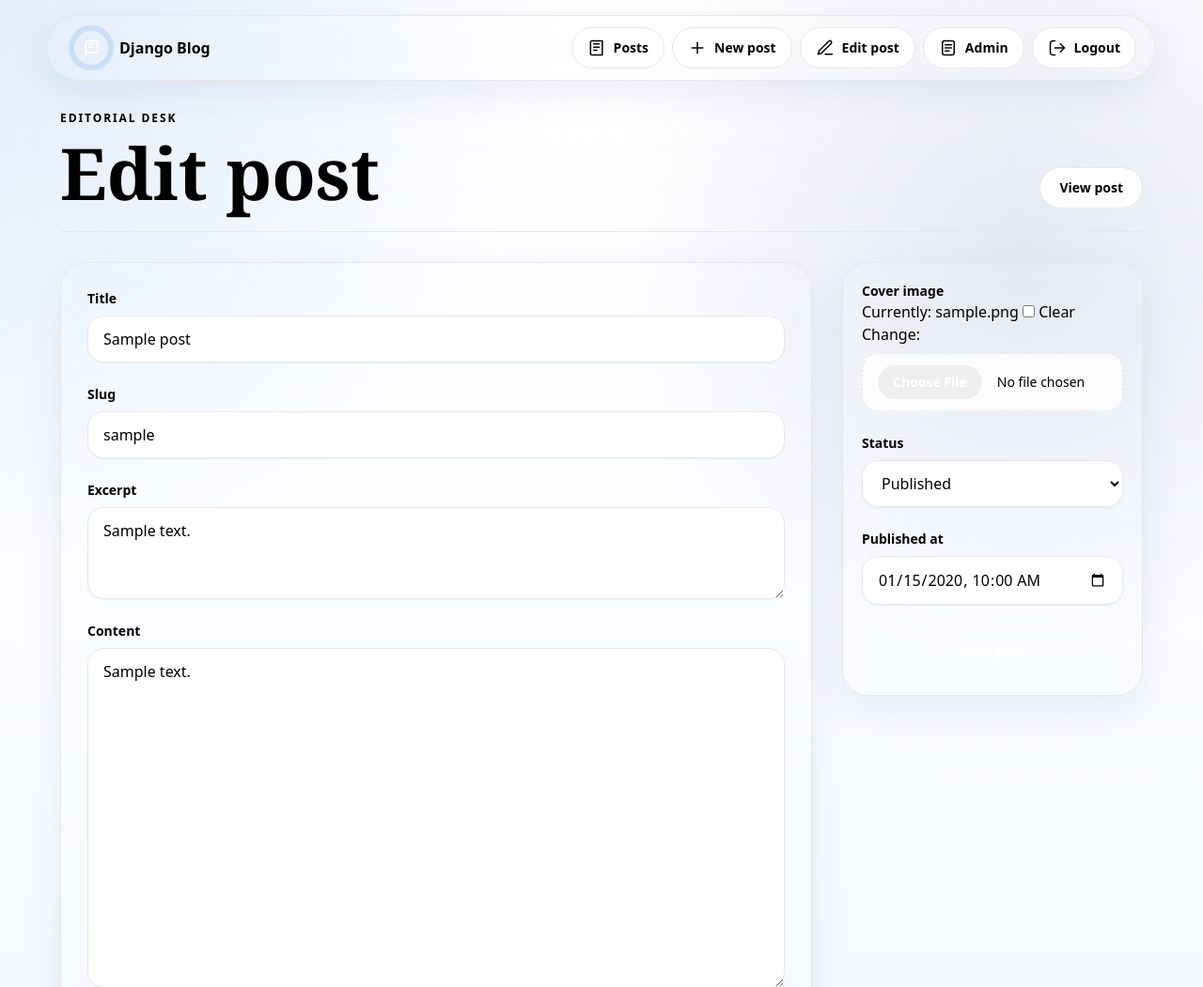
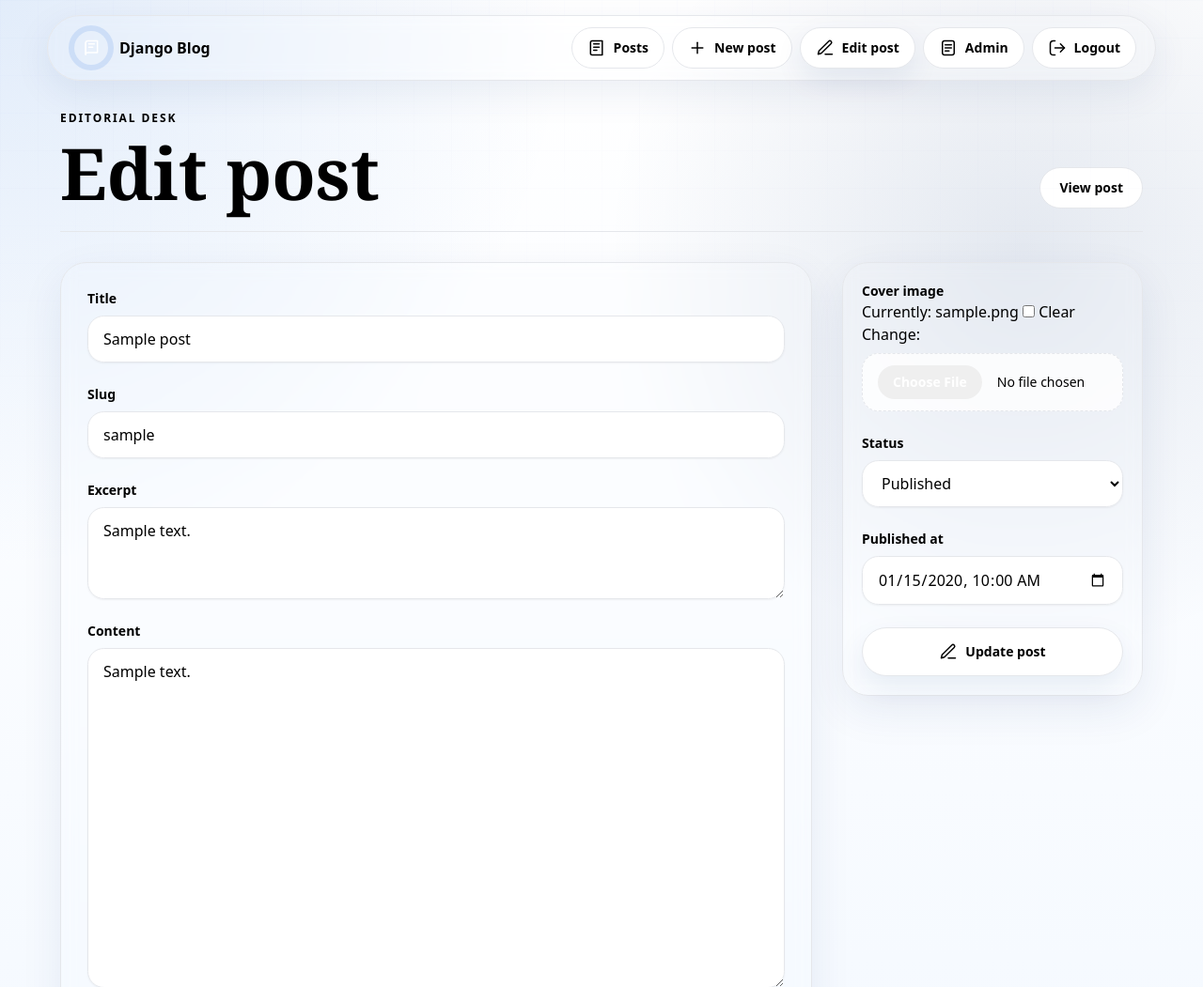
Before and after one commit to guikastner/Django01_blog, a Django app: a page that uses templates/base.html in a window 1280 px wide. Shown: the top 1051 px of the page at 94% size. Run offline with Django 5.2, Linux system fonts and the light colour scheme; a user stored in the database is signed in; tables that the repository leaves empty hold one stand-in row (values such as "Sample post"); some libraries are stand-ins or nearby versions.

Commit message:
style(blog): align editor actions

```diff
--- a/blog/tests.py
+++ b/blog/tests.py
@@ -211,6 +211,12 @@ class PostEditorViewTests(TestCase):
         self.add_permission(user, "change_post")
         self.client.force_login(user)
 
+        get_response = self.client.get(reverse("blog:post_update", kwargs={"slug": self.post.slug}))
+
+        self.assertContains(get_response, "Edit post")
+        self.assertContains(get_response, "Update post")
+        self.assertContains(get_response, 'data-editor-icon="update-post"')
+
         response = self.client.post(
             reverse("blog:post_update", kwargs={"slug": self.post.slug}),
             {
--- a/blog/views.py
+++ b/blog/views.py
@@ -59,6 +59,7 @@ class PostFormMixin(LoginRequiredMixin, PermissionRequiredMixin):
     template_name = "blog/post_form.html"
     slug_field = "slug"
     slug_url_kwarg = "slug"
+    submit_icon = "save-post"
 
     def get_form_kwargs(self):
         kwargs = super().get_form_kwargs()
@@ -69,6 +70,7 @@ class PostFormMixin(LoginRequiredMixin, PermissionRequiredMixin):
         context = super().get_context_data(**kwargs)
         context["form_title"] = self.form_title
         context["submit_label"] = self.submit_label
+        context["submit_icon"] = self.submit_icon
         context["can_view_post"] = bool(getattr(self, "object", None) and self.object.is_public())
         return context
 
@@ -94,7 +96,8 @@ class PostCreateView(PostFormMixin, CreateView):
 class PostUpdateView(PostFormMixin, UpdateView):
     permission_required = "blog.change_post"
     form_title = "Edit post"
-    submit_label = "Save post"
+    submit_label = "Update post"
+    submit_icon = "update-post"
 
     def get_queryset(self):
         return Post.objects.select_related("author")
--- a/templates/base.html
+++ b/templates/base.html
@@ -69,7 +69,7 @@
               </a>
             {% endif %}
             {% if post and perms.blog.change_post %}
-              <a href="{% url 'blog:post_update' post.slug %}" class="inline-flex min-h-11 items-center gap-2 rounded-full border border-line bg-white px-4 text-sm font-bold text-accent transition hover:-translate-y-0.5 hover:border-brand/30 hover:text-brand focus-visible:outline-none focus-visible:ring-4 focus-visible:ring-brand/25">
+              <a href="{% url 'blog:post_update' post.slug %}" class="inline-flex min-h-11 items-center gap-2 rounded-full border border-line bg-white px-4 text-sm font-bold text-accent shadow-[0_12px_30px_rgba(10,53,116,0.08)] transition hover:-translate-y-0.5 hover:border-brand/30 hover:text-brand focus-visible:outline-none focus-visible:ring-4 focus-visible:ring-brand/25">
                 <svg data-nav-icon="edit-post" class="h-5 w-5 shrink-0 stroke-current text-brand" viewBox="0 0 24 24" fill="none" stroke-width="1.8" stroke-linecap="round" stroke-linejoin="round" aria-hidden="true">
                   <path d="M12 20h9"></path>
                   <path d="M16.5 3.5a2.1 2.1 0 0 1 3 3L7 19l-4 1 1-4z"></path>
--- a/templates/blog/post_form.html
+++ b/templates/blog/post_form.html
@@ -78,7 +78,13 @@
           </div>
         {% endif %}
 
-        <button type="submit" class="inline-flex min-h-[3.25rem] w-full items-center justify-center rounded-full bg-accent px-5 text-sm font-bold text-white transition hover:-translate-y-0.5 hover:bg-brand focus-visible:outline-none focus-visible:ring-4 focus-visible:ring-brand/25">{{ submit_label }}</button>
+        <button type="submit" class="inline-flex min-h-[3.25rem] w-full items-center justify-center gap-2 rounded-full border border-line bg-white px-5 text-sm font-bold text-accent shadow-[0_12px_30px_rgba(10,53,116,0.08)] transition hover:-translate-y-0.5 hover:border-brand/30 hover:text-brand focus-visible:outline-none focus-visible:ring-4 focus-visible:ring-brand/25">
+          <svg data-editor-icon="{{ submit_icon }}" class="h-5 w-5 shrink-0 stroke-current text-brand" viewBox="0 0 24 24" fill="none" stroke-width="1.8" stroke-linecap="round" stroke-linejoin="round" aria-hidden="true">
+            <path d="M12 20h9"></path>
+            <path d="M16.5 3.5a2.1 2.1 0 0 1 3 3L7 19l-4 1 1-4z"></path>
+          </svg>
+          <span>{{ submit_label }}</span>
+        </button>
       </aside>
     </form>
   </section>
```
